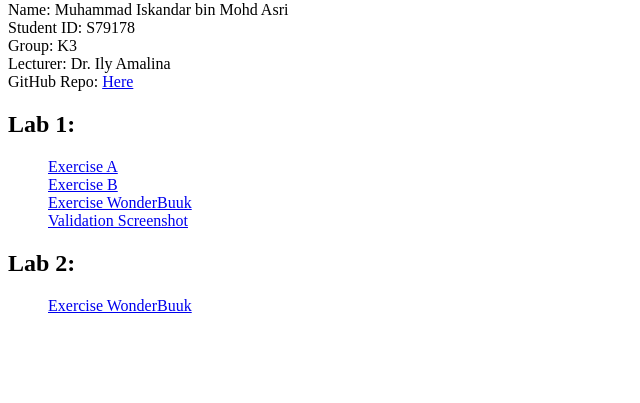
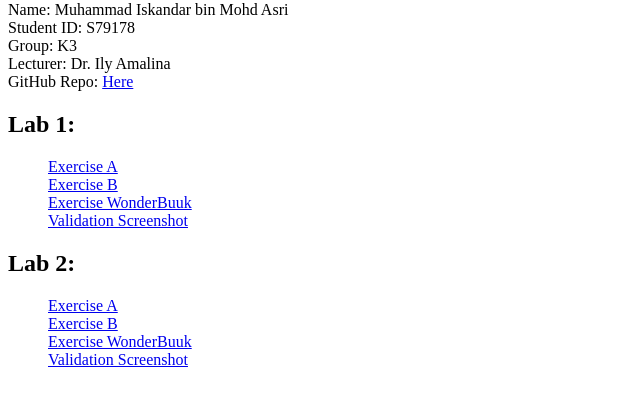
Before and after one commit to iskandarasri/S79178_CSF3133_K3, a plain HTML site: page index.html in a window 1280 px wide. Shown: the part 79-482 px from the top of the page, without its empty margins (0-640 px from the left). Drawn offline with Linux system fonts and the light colour scheme.

Commit message:
Update index.html with Lab 2 exercises
Added additional exercises for Lab 2.

```diff
--- a/index.html
+++ b/index.html
@@ -25,7 +25,10 @@
     <!-- Lab 2 Exercises -->
     <dl>
         <h2>Lab 2:</h2>
+        <dd><a href="https://iskandarasri.github.io/S79178_CSF3133_K3/Lab%202/lab2_ExerA.html">Exercise A</a></dd>
+        <dd><a href="https://iskandarasri.github.io/S79178_CSF3133_K3/Lab%202/lab2_ExerB.html">Exercise B</a></dd>
         <dd><a href="https://iskandarasri.github.io/S79178_CSF3133_K3/Lab%202/lab2_wonderbuuk.html">Exercise WonderBuuk</a></dd>
+        <dd><a href="https://github.com/iskandarasri/S79178_CSF3133_K3/tree/main/Lab%202/Validation">Validation Screenshot</a></dd>
     </dl>
 </body>
 </html>
```
